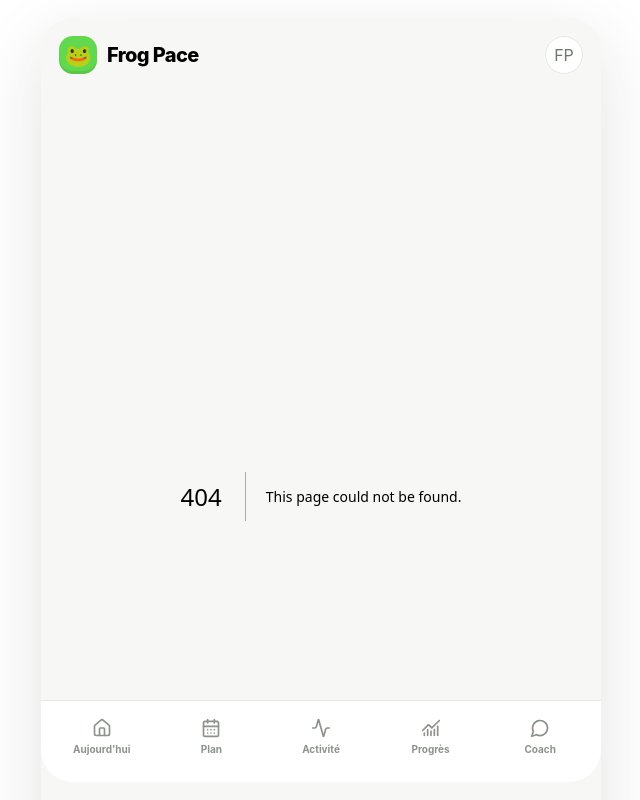
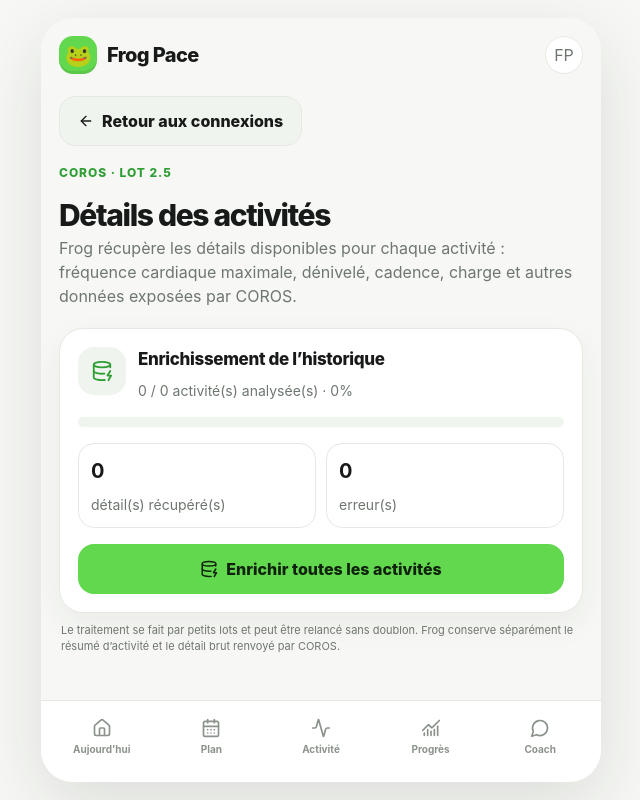
Before and after one commit to dylanrousseau25-rgb/frog_pace, a Next.js app: page /profile/connections/coros-details in a window 1280 px wide. Before the commit this address had no page. Shown: the top 800 px of the page, without its empty margins (319-959 px from the left). Built offline with nearby package versions, Linux system fonts and the light colour scheme; no server answers.

Commit message:
feat: add COROS activity detail backfill screen

```diff
--- /dev/null
+++ b/app/profile/connections/coros-details/page.tsx
@@ -0,0 +1,158 @@
+"use client";
+
+import { useCallback, useEffect, useMemo, useState } from "react";
+import { ArrowLeft, CheckCircle2, DatabaseZap, Loader2, RefreshCw } from "lucide-react";
+import Link from "next/link";
+import { createSupabaseBrowserClient } from "@/lib/supabase/client";
+
+type Progress = {
+  total: number;
+  completed: number;
+  success: number;
+  failed: number;
+};
+
+export default function CorosDetailsPage() {
+  const supabase = useMemo(() => createSupabaseBrowserClient(), []);
+  const [loading, setLoading] = useState(true);
+  const [running, setRunning] = useState(false);
+  const [progress, setProgress] = useState<Progress>({ total: 0, completed: 0, success: 0, failed: 0 });
+  const [message, setMessage] = useState<string | null>(null);
+  const [error, setError] = useState<string | null>(null);
+
+  const loadProgress = useCallback(async () => {
+    const { data: auth } = await supabase.auth.getUser();
+    if (!auth.user) {
+      setLoading(false);
+      return;
+    }
+
+    const [totalResult, completedResult, successResult, failedResult] = await Promise.all([
+      supabase.from("activities").select("id", { count: "exact", head: true }).eq("user_id", auth.user.id).eq("provider", "coros"),
+      supabase.from("activities").select("id", { count: "exact", head: true }).eq("user_id", auth.user.id).eq("provider", "coros").not("detail_sync_attempted_at", "is", null),
+      supabase.from("activities").select("id", { count: "exact", head: true }).eq("user_id", auth.user.id).eq("provider", "coros").not("detail_fetched_at", "is", null),
+      supabase.from("activities").select("id", { count: "exact", head: true }).eq("user_id", auth.user.id).eq("provider", "coros").not("detail_sync_error", "is", null),
+    ]);
+
+    setProgress({
+      total: totalResult.count || 0,
+      completed: completedResult.count || 0,
+      success: successResult.count || 0,
+      failed: failedResult.count || 0,
+    });
+    setLoading(false);
+  }, [supabase]);
+
+  useEffect(() => { loadProgress(); }, [loadProgress]);
+
+  async function enrichAll() {
+    setRunning(true);
+    setError(null);
+    setMessage("Enrichissement COROS en cours… Tu peux laisser cette page ouverte.");
+
+    try {
+      let remaining = Math.max(0, progress.total - progress.completed);
+      let loops = 0;
+      while (remaining > 0 && loops < 100) {
+        const { data, error: invokeError } = await supabase.functions.invoke("coros-activity-details", {
+          body: { batchSize: 8 }
+        });
+        if (invokeError) throw invokeError;
+        if (data?.error) throw new Error(data.error);
+        remaining = Number(data?.remaining || 0);
+        loops += 1;
+        await loadProgress();
+        if (Number(data?.processed || 0) === 0) break;
+      }
+      await loadProgress();
+      setMessage(remaining === 0
+        ? "Enrichissement terminé. Les détails disponibles chez COROS ont été enregistrés dans Frog Pace."
+        : `Enrichissement interrompu avec ${remaining} activité(s) encore à traiter. Tu peux relancer sans doublon.`);
+    } catch (runError) {
+      setError(runError instanceof Error ? runError.message : "Enrichissement COROS impossible");
+      setMessage(null);
+      await loadProgress();
+    } finally {
+      setRunning(false);
+    }
+  }
+
+  async function retryFailed() {
+    setRunning(true);
+    setError(null);
+    setMessage("Nouvelle tentative sur les activités en erreur…");
+    try {
+      for (let i = 0; i < 50; i++) {
+        const { data, error: invokeError } = await supabase.functions.invoke("coros-activity-details", {
+          body: { batchSize: 8, retryFailed: true }
+        });
+        if (invokeError) throw invokeError;
+        if (data?.error) throw new Error(data.error);
+        await loadProgress();
+        if (Number(data?.processed || 0) === 0 || Number(data?.failed || 0) === 0) break;
+      }
+      await loadProgress();
+      setMessage("Nouvelle tentative terminée.");
+    } catch (retryError) {
+      setError(retryError instanceof Error ? retryError.message : "Nouvelle tentative impossible");
+      setMessage(null);
+      await loadProgress();
+    } finally {
+      setRunning(false);
+    }
+  }
+
+  const percent = progress.total ? Math.round((progress.completed / progress.total) * 100) : 0;
+  const complete = progress.total > 0 && progress.completed >= progress.total;
+
+  return <main>
+    <Link href="/profile/connections" className="frog-button frog-button-secondary" style={{ marginBottom: 18 }}>
+      <ArrowLeft size={16} /> Retour aux connexions
+    </Link>
+
+    <div className="frog-kicker">COROS · Lot 2.5</div>
+    <h1 className="frog-page-title">Détails des activités</h1>
+    <p className="frog-page-subtitle">Frog récupère les détails disponibles pour chaque activité : fréquence cardiaque maximale, dénivelé, cadence, charge et autres données exposées par COROS.</p>
+
+    {message && <div className="frog-success" style={{ marginBottom: 12 }}>{message}</div>}
+    {error && <div className="frog-error" style={{ marginBottom: 12 }}>{error}</div>}
+
+    <section className="frog-card">
+      {loading ? <div className="frog-status-line"><Loader2 size={16} className="frog-spin" /> Vérification…</div> : <>
+        <div className="frog-provider-head">
+          <span className="frog-provider-icon">{complete ? <CheckCircle2 size={22} /> : <DatabaseZap size={22} />}</span>
+          <div>
+            <h2 className="frog-card-title">{complete ? "Historique traité" : "Enrichissement de l’historique"}</h2>
+            <p className="frog-card-text">{progress.completed} / {progress.total} activité(s) analysée(s) · {percent}%</p>
+          </div>
+        </div>
+
+        <div style={{ height: 10, background: "var(--frog-surface-soft)", borderRadius: 999, overflow: "hidden", marginTop: 16 }}>
+          <div style={{ height: "100%", width: `${percent}%`, background: "var(--frog-green)", transition: "width .2s ease" }} />
+        </div>
+
+        <div style={{ display: "grid", gridTemplateColumns: "1fr 1fr", gap: 10, marginTop: 16 }}>
+          <div style={{ border: "1px solid var(--frog-border)", borderRadius: 16, padding: 12 }}>
+            <strong style={{ fontSize: 20 }}>{progress.success}</strong>
+            <div className="frog-card-text">détail(s) récupéré(s)</div>
+          </div>
+          <div style={{ border: "1px solid var(--frog-border)", borderRadius: 16, padding: 12 }}>
+            <strong style={{ fontSize: 20 }}>{progress.failed}</strong>
+            <div className="frog-card-text">erreur(s)</div>
+          </div>
+        </div>
+
+        {!complete && <button className="frog-button frog-button-primary frog-button-wide" style={{ marginTop: 16 }} onClick={enrichAll} disabled={running}>
+          {running ? <Loader2 size={18} className="frog-spin" /> : <DatabaseZap size={18} />}
+          {running ? "Enrichissement en cours…" : "Enrichir toutes les activités"}
+        </button>}
+
+        {progress.failed > 0 && <button className="frog-button frog-button-secondary frog-button-wide" style={{ marginTop: 10 }} onClick={retryFailed} disabled={running}>
+          {running ? <Loader2 size={18} className="frog-spin" /> : <RefreshCw size={18} />} Réessayer les erreurs
+        </button>}
+      </>}
+    </section>
+
+    <p className="frog-footnote">Le traitement se fait par petits lots et peut être relancé sans doublon. Frog conserve séparément le résumé d’activité et le détail brut renvoyé par COROS.</p>
+  </main>;
+}
```
